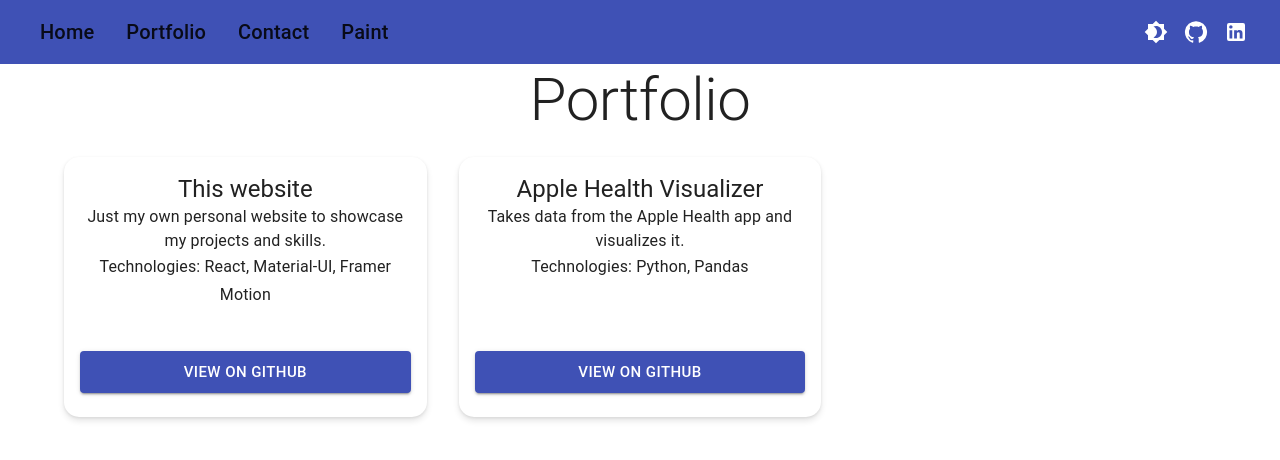
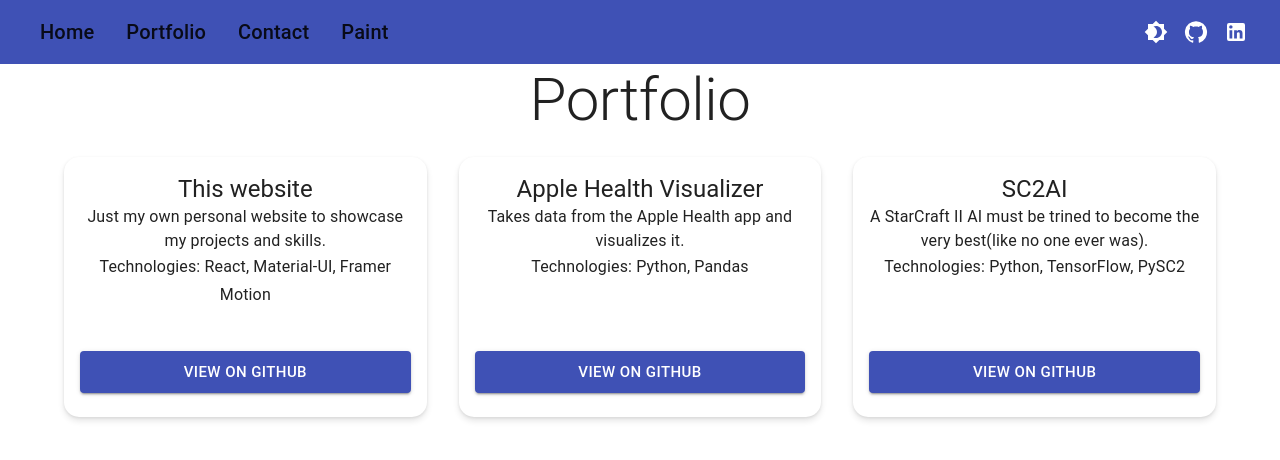
Before and after one commit to Inefy/Me, a React (Create React App) app: page /portfolio in a window 1280 px wide. Shown: the top 460 px of the page. Built offline with nearby package versions, Linux system fonts and the light colour scheme.

Commit message:
added sc2 bot to website

```diff
--- a/src/components/Portfolio.js
+++ b/src/components/Portfolio.js
@@ -37,6 +37,12 @@ const Portfolio = () => {
       technologies: ['Python', 'Pandas'],
       repoLink: 'https://github.com/Inefy/AppleHealthVisualizer',
     },
+    {
+      name: 'SC2AI',
+      description: 'A StarCraft II AI must be trined to become the very best(like no one ever was).',
+      technologies: ['Python', 'TensorFlow', 'PySC2'],
+      repoLink: 'https://github.com/Inefy/sc2Bot',
+    }
   ];
 
   // Framer Motion variants for hidden and visible states
```
